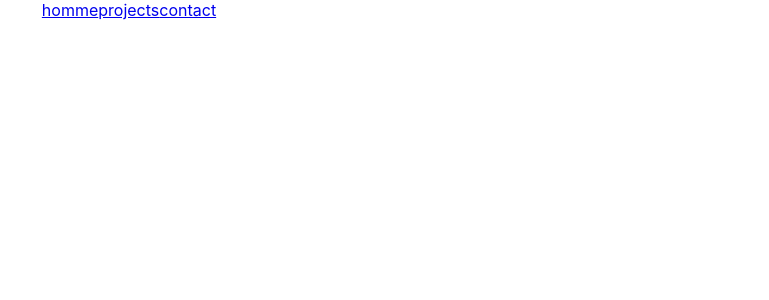
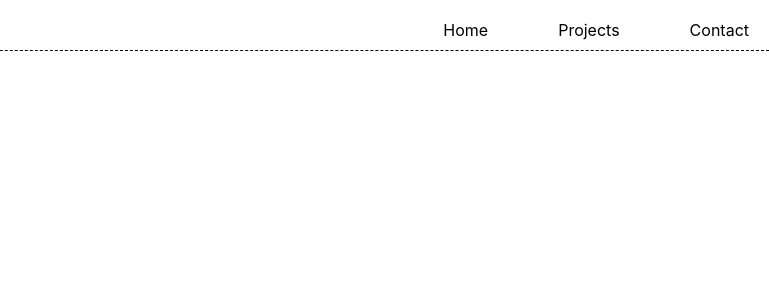
Before and after one commit to Miguelperalta723/Portfolio, a React (Create React App) app in the folder front-end/: page / in a window 1280 px wide. Shown: the top 300 px of the page, without its empty margins (511-1280 px from the left). Built offline with nearby package versions, Linux system fonts and the light colour scheme.

Commit message:
basic navbar

```diff
--- a/front-end/src/App.js
+++ b/front-end/src/App.js
@@ -1,6 +1,8 @@
 import React from 'react';
 import logo from './logo.svg';
-import './App.css';
+
+
+import "./App.scss"
 
 //components
 import NavBar from "./components/navbar.js"
--- /dev/null
+++ b/front-end/src/App.scss
@@ -0,0 +1,23 @@
+.App {
+
+
+    .navbar {
+        // border: 1px solid red;
+        height: 40px;
+        display: flex;
+        justify-content: flex-end;
+        align-items: flex-end;
+        border-bottom: 1px dashed black;
+        padding-bottom: 10px;
+
+        a {
+            text-decoration: none;
+            color: black;
+            // border: 1px solid purple;
+            padding-left: 50px;
+            padding-right: 20px;
+
+        }
+    }
+
+}
--- a/front-end/src/components/navbar.js
+++ b/front-end/src/components/navbar.js
@@ -1,11 +1,13 @@
 import React from "react"
+
+// import "./navbar.sass"
 
 const NavBar = () => {
     return (
-        <div>
-            <a href="#">homme</a>
-            <a href="#">projects</a>
-            <a href="#">contact</a>
+        <div className="navbar">
+            <a href="#">Home</a>
+            <a href="#">Projects</a>
+            <a href="#">Contact</a>
         </div>
     )
 }
```
Also changed, not shown: front-end/src/components/profile.js (+11 -11 lines).
